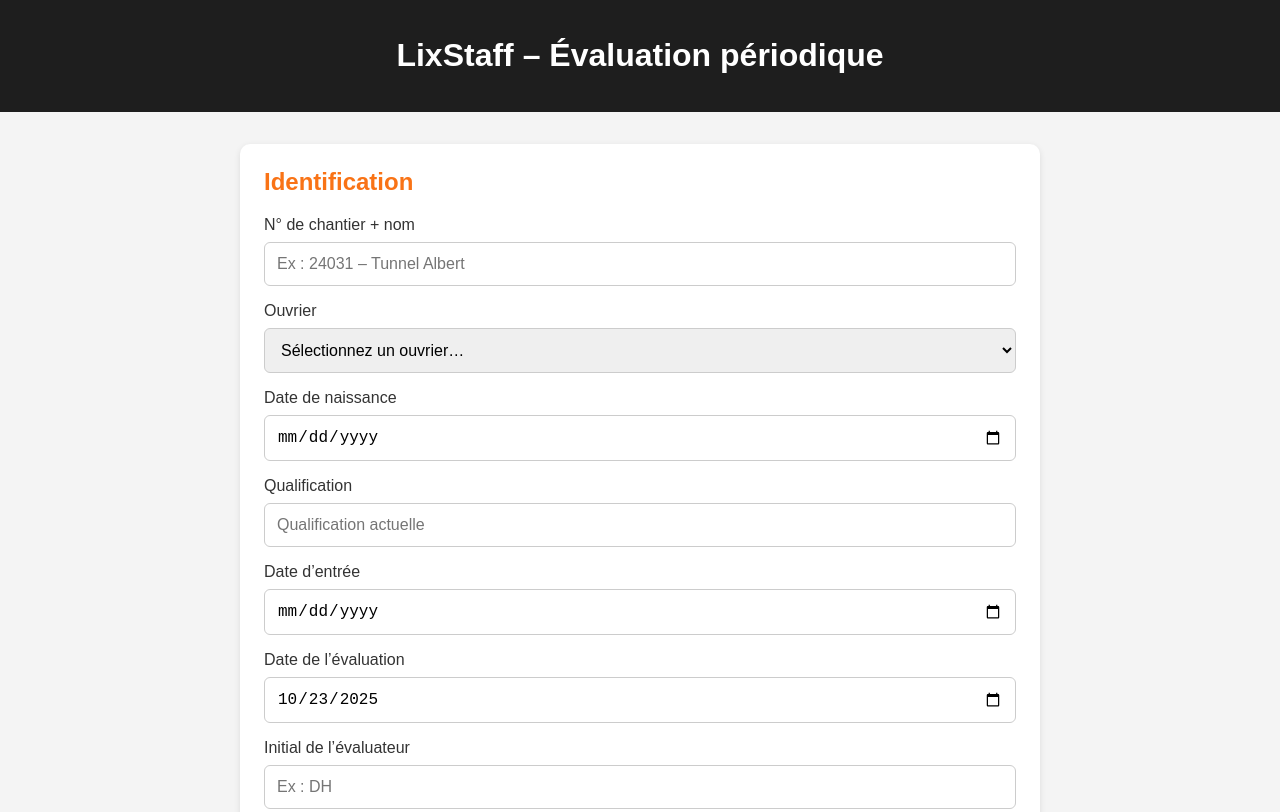
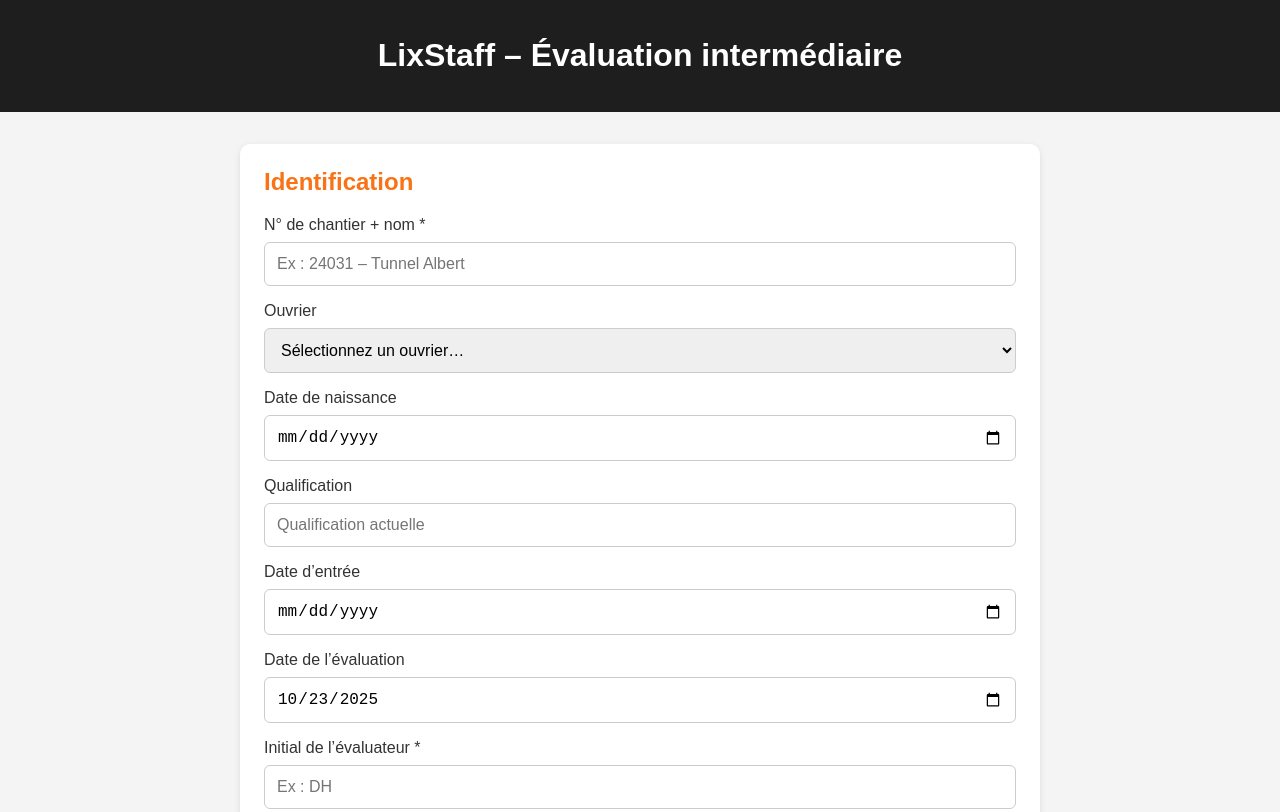
Before and after one commit to dalyalixon/LIXSTAFF, a website: page periodique.html in a window 1280 px wide. Shown: the top 812 px of the page. Drawn offline with nearby package versions, Linux system fonts and the light colour scheme.

Commit message:
Update periodique.html

```diff
--- a/periodique.html
+++ b/periodique.html
@@ -3,18 +3,18 @@
 <head>
   <meta charset="UTF-8" />
   <meta name="viewport" content="width=device-width, initial-scale=1.0"/>
-  <title>LixStaff – Évaluation périodique</title>
+  <title>LixStaff – Évaluation intermédiaire</title>
   <link rel="stylesheet" href="style.css" />
 </head>
 <body data-type="periodique">
-  <header><h1>LixStaff – Évaluation périodique</h1></header>
+  <header><h1>LixStaff – Évaluation intermédiaire</h1></header>
 
   <main class="container">
     <form id="formEval">
       <div class="card">
         <h2>Identification</h2>
 
-        <label for="chantier">N° de chantier + nom</label>
+        <label for="chantier">N° de chantier + nom *</label>
         <input type="text" id="chantier" placeholder="Ex : 24031 – Tunnel Albert" />
 
         <label for="ouvrierSelect">Ouvrier</label>
@@ -34,7 +34,7 @@
         <label for="dateEvaluation">Date de l’évaluation</label>
         <input type="date" id="dateEvaluation" />
 
-        <label for="initialEval">Initial de l’évaluateur</label>
+        <label for="initialEval">Initial de l’évaluateur *</label>
         <input type="text" id="initialEval" placeholder="Ex : DH" />
 
         <label for="selectMetier">Métier</label>
@@ -63,7 +63,6 @@
 
         <div class="checkbox-row">
           <label><input type="checkbox" id="luEval" /> Évaluateur : Lu et approuvé</label>
-          <label><input type="checkbox" id="luEvalue" /> Évalué : Lu et approuvé</label>
         </div>
 
         <div class="actions-row">
```
